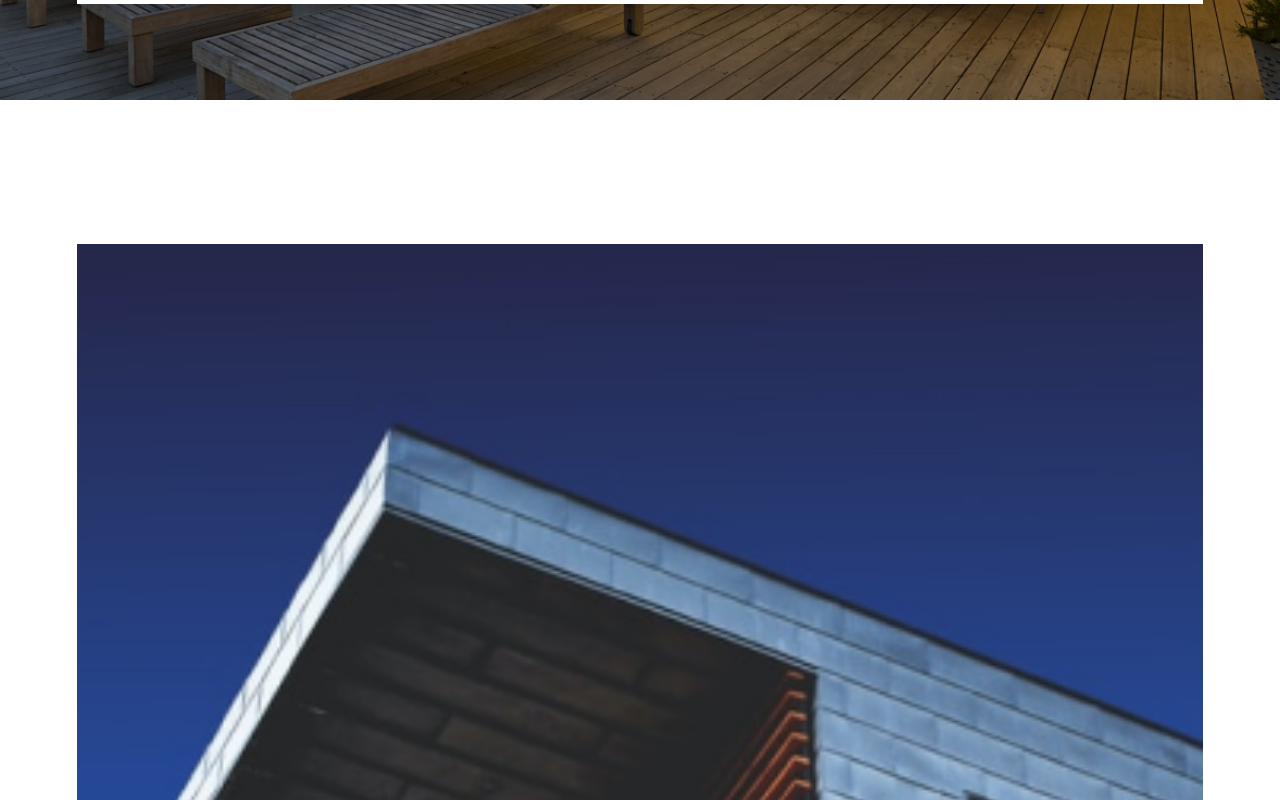
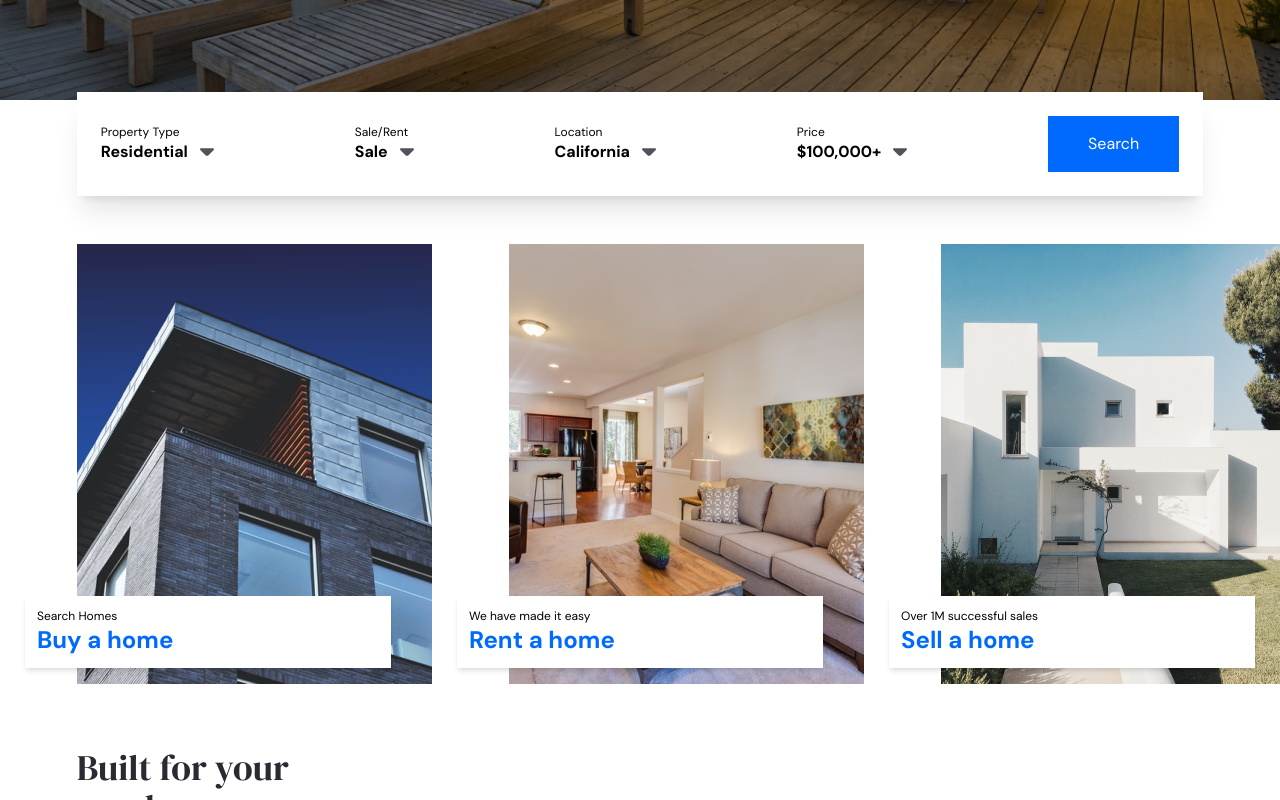
Before and after one commit to doziben/Dettmer, a React (Vite) app: page / in a window 1280 px wide. Shown: the part 540-1340 px from the top of the page. Built offline with nearby package versions, Linux system fonts and the light colour scheme.

Commit message:
hero section fixes

```diff
--- a/src/components/estate/CtaCard.jsx
+++ b/src/components/estate/CtaCard.jsx
@@ -3,12 +3,12 @@ import { motion } from "framer-motion";
 export default function (props) {
   const bgImg = `bg-[url('${props.imgSrc}')]`;
   return (
-    <div className="mx-[6%] relative">
+    <div className="px-[6%] mx-auto relative">
       <div className="shadow-md p-3 bg-white absolute w-[88%] top-[80%] left-[6%] right-[6%]">
         <p className="text-xs">{props.label}</p>
         <h1 className="text-2xl text-primary font-bold">{props.title}</h1>
       </div>
-      <img className="w-full" src={props.imgSrc} alt="" />
+      <img className="w-full bg md:min-w-fit" src={props.imgSrc} alt="Buy a home from dettmer real estate" />
     </div>
   );
 }
--- a/src/components/estate/forms/HeroForm.jsx
+++ b/src/components/estate/forms/HeroForm.jsx
@@ -10,7 +10,7 @@ export default function HeroForm() {
     { id: "Hello", value: "Hello" },
   ];
   return (
-    <Card className="text-left absolute top-[55%] min-w-[88vw] left-[6%] mb-8 z-10 lg:top-[98%] lg:p-6 xl:top-[55%]">
+    <Card className="text-left absolute bottom-[-20%] min-w-[88vw] left-[6%] mb-8 z-10 md:top-[50% lg:p-6 ">
       <div className="flex flex-col gap-4 lg:flex-row lg:justify-between lg:items-center">
         <SelectInput
           placeHolder="Residential"
--- a/src/components/estate/forms/SelectInput.jsx
+++ b/src/components/estate/forms/SelectInput.jsx
@@ -30,10 +30,10 @@ export default function SelectInput(props) {
   }
 
   return (
-    <div className="">
+    <div className="relative">
       <p className="text-xs">{props.label}</p>
       <button
-        className="flex justify-between w-full font-bold text-base"
+        className="flex justify-between gap-3 w-full items-center font-bold text-base"
         onClick={() => {
           setOpen((prev) => {
             return !prev;
@@ -43,7 +43,7 @@ export default function SelectInput(props) {
         {selected !== "" ? selected : props.placeHolder} <Caret />{" "}
       </button>
       {open && (
-        <ul className="p-3 absolute shadow-xl bg-white w-[90%]">
+        <ul className="p-3 absolute shadow-xl bg-white min-w-[18rem] z-30">
           {values && values.map((e) => <Option id={e.id}>{e.value}</Option>)}
         </ul>
       )}
--- a/src/pages/home/components/CtaSection.jsx
+++ b/src/pages/home/components/CtaSection.jsx
@@ -20,7 +20,7 @@ const CtaItems = [
 
 export default function CtaSection() {
   return (
-    <div className="flex flex-col gap-4 relative mb-10 mt-36">
+    <div className="flex flex-col gap-4 relative mb-10 mt-36 md:flex-row md:w-full">
       {CtaItems.map((e) => (
         <CtaCard title={e.title} label={e.label} imgSrc={e.imgSrc} />
       ))}
--- a/src/pages/home/components/Hero.jsx
+++ b/src/pages/home/components/Hero.jsx
@@ -2,7 +2,7 @@ import HeroForm from "../../../components/estate/forms/HeroForm";
 
 export default function Hero() {
   return (
-    <section className="w-full">
+    <section className="w-full relative">
       <div className="mt-auto text-center h-[40rem] bg-cover w-full overflow-hidden bg-center bg-hero-img">
         <div className="mt-[50%] md:mt-[20%]">
           <p className="text-cx text-white">TAILORED TO YOUR NEEDS</p>
```
